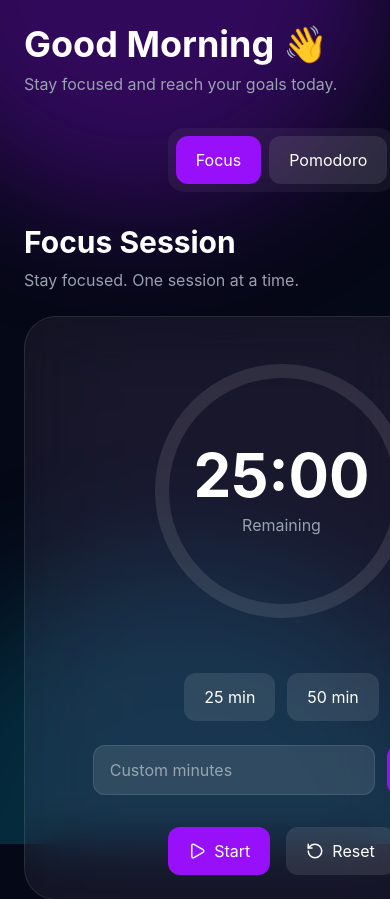
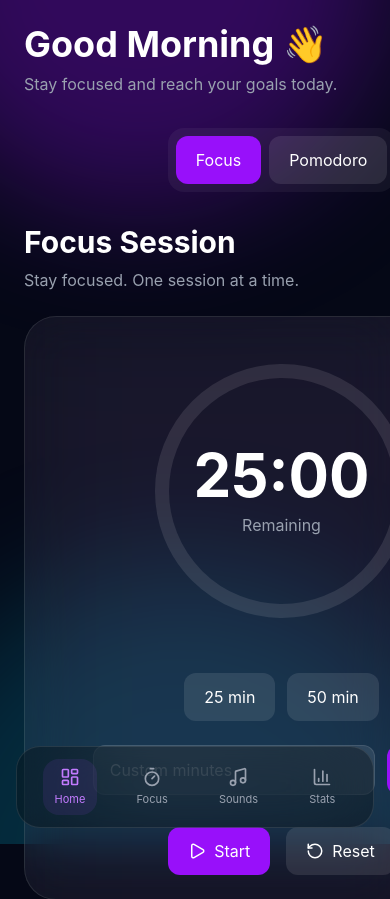
Before and after one commit to djabranemmd/ambient-focus-app, a React (Vite) app: page / in a window 390 px wide. Shown: the top 899 px of the page. Built offline with nearby package versions, Linux system fonts and the light colour scheme.

Commit message:
Add mobile bottom navigation

```diff
--- a/src/components/layout/DashboardLayout.jsx
+++ b/src/components/layout/DashboardLayout.jsx
@@ -1,17 +1,43 @@
 import Sidebar from "./Sidebar";
+import MobileBottomNav from "./MobileBottomNav";
+
 
 function DashboardLayout({
   children,
 }) {
+
   return (
-    <div className="flex min-h-screen">
+
+    <div
+      className="
+        flex
+        min-h-screen
+      "
+    >
+
       <Sidebar />
 
-      <div className="flex-1">
+
+      <div
+        className="
+          flex-1
+          pb-24
+          lg:pb-0
+        "
+      >
+
         {children}
+
       </div>
+
+
+      <MobileBottomNav />
+
     </div>
+
   );
+
 }
 
+
 export default DashboardLayout;
--- /dev/null
+++ b/src/components/layout/MobileBottomNav.jsx
@@ -0,0 +1,144 @@
+import {
+  LayoutDashboard,
+  Timer,
+  Music,
+  BarChart3,
+} from "lucide-react";
+
+import {
+  useNavigation,
+} from "../../context/NavigationContext.jsx";
+
+
+function MobileBottomNav() {
+
+  const {
+    activePage,
+    setActivePage,
+  } = useNavigation();
+
+
+  const items = [
+    {
+      id: "dashboard",
+      icon: LayoutDashboard,
+      label: "Home",
+    },
+    {
+      id: "focus",
+      icon: Timer,
+      label: "Focus",
+    },
+    {
+      id: "sounds",
+      icon: Music,
+      label: "Sounds",
+    },
+    {
+      id: "statistics",
+      icon: BarChart3,
+      label: "Stats",
+    },
+  ];
+
+
+  return (
+    <nav
+      className="
+        fixed
+        bottom-0
+        left-0
+        right-0
+        z-50
+        lg:hidden
+        px-4
+        pb-4
+      "
+    >
+
+      <div
+        className="
+          bg-black/30
+          backdrop-blur-2xl
+          border
+          border-white/10
+          rounded-3xl
+          p-3
+          flex
+          justify-around
+        "
+      >
+
+        {
+          items.map((item)=>{
+
+            const Icon =
+              item.icon;
+
+
+            const active =
+              activePage === item.id;
+
+
+            return (
+
+              <button
+
+                key={item.id}
+
+                onClick={() =>
+                  setActivePage(
+                    item.id
+                  )
+                }
+
+
+                className={`
+                  flex
+                  flex-col
+                  items-center
+                  gap-1
+                  px-3
+                  py-2
+                  rounded-2xl
+                  transition-all
+                  duration-300
+
+                  ${
+                    active
+                    ?
+                    "text-purple-400 bg-purple-500/10"
+                    :
+                    "text-gray-400"
+                  }
+                `}
+
+              >
+
+                <Icon
+                  size={20}
+                />
+
+                <span
+                  className="
+                    text-[11px]
+                  "
+                >
+                  {item.label}
+                </span>
+
+              </button>
+
+            );
+
+          })
+        }
+
+      </div>
+
+    </nav>
+  );
+}
+
+
+export default MobileBottomNav;
```
